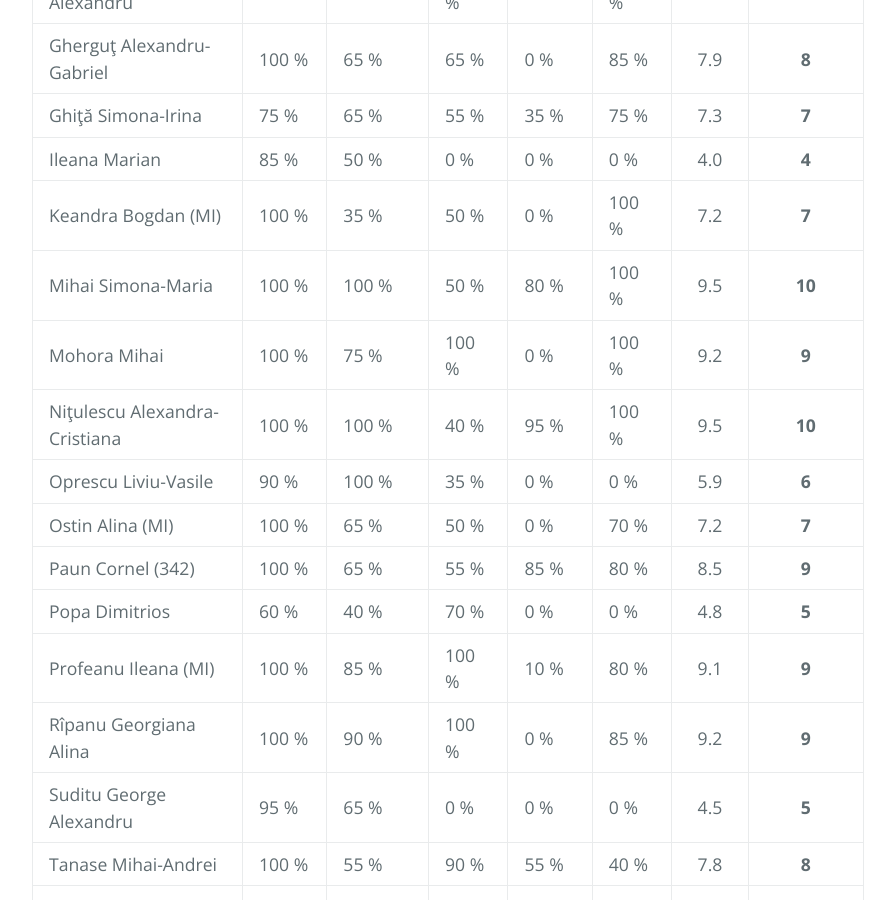
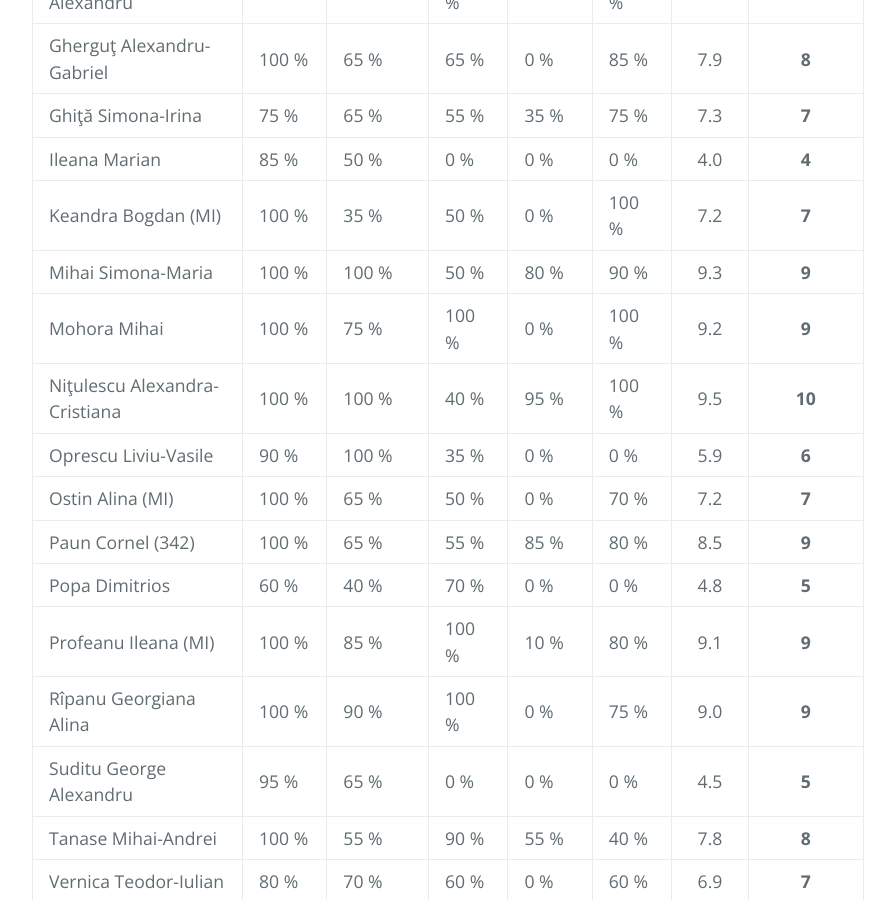
Before and after one commit to stefan-niculae/.well-known, a Jekyll site: the page built from _posts/2016-12-16-test2.md, in a window 1280 px wide and 900 px high, scrolled down 1085 px. Shown: the whole window, without its empty margins (192-1087 px from the left). Built offline with Jekyll 4.4.1, drawn with Linux system fonts in a browser that asks for light colours.

Commit message:
Update 2016-12-16-test2.md

```diff
--- a/_posts/2016-12-16-test2.md
+++ b/_posts/2016-12-16-test2.md
@@ -22,7 +22,7 @@ buttonLinks: [assets/test2.pdf]
 | Ghiţă Simona-Irina            | 75 %    | 65 %      | 55 %   | 35 %    | 75 %   | 7.3  |   **7**   |
 | Ileana Marian                 | 85 %    | 50 %      | 0 %    | 0 %     | 0 %    | 4.0  |   **4**   |
 | Keandra Bogdan (MI)           | 100 %   | 35 %      | 50 %   | 0 %     | 100 %  | 7.2  |   **7**   |
-| Mihai Simona-Maria            | 100 %   | 100 %     | 50 %   | 80 %    | 100 %  | 9.5  |  **10**   |
+| Mihai Simona-Maria            | 100 %   | 100 %     | 50 %   | 80 %    | 90 %   | 9.3  |   **9**   |
 | Mohora Mihai                  | 100 %   | 75 %      | 100 %  | 0 %     | 100 %  | 9.2  |   **9**   |
 | Niţulescu Alexandra-Cristiana | 100 %   | 100 %     | 40 %   | 95 %    | 100 %  | 9.5  |  **10**   |
 | Oprescu Liviu-Vasile          | 90 %    | 100 %     | 35 %   | 0 %     | 0 %    | 5.9  |   **6**   |
@@ -30,7 +30,7 @@ buttonLinks: [assets/test2.pdf]
 | Paun Cornel (342)             | 100 %   | 65 %      | 55 %   | 85 %    | 80 %   | 8.5  |   **9**   |
 | Popa Dimitrios                | 60 %    | 40 %      | 70 %   | 0 %     | 0 %    | 4.8  |   **5**   |
 | Profeanu Ileana (MI)          | 100 %   | 85 %      | 100 %  | 10 %    | 80 %   | 9.1  |   **9**   |
-| Rîpanu Georgiana Alina        | 100 %   | 90 %      | 100 %  | 0 %     | 85 %   | 9.2  |   **9**   |
+| Rîpanu Georgiana Alina        | 100 %   | 90 %      | 100 %  | 0 %     | 75 %   | 9.0  |   **9**   |
 | Suditu George Alexandru       | 95 %    | 65 %      | 0 %    | 0 %     | 0 %    | 4.5  |   **5**   |
 | Tanase Mihai-Andrei           | 100 %   | 55 %      | 90 %   | 55 %    | 40 %   | 7.8  |   **8**   |
 | Vernica Teodor-Iulian         | 80 %    | 70 %      | 60 %   | 0 %     | 60 %   | 6.9  |   **7**   |
```
